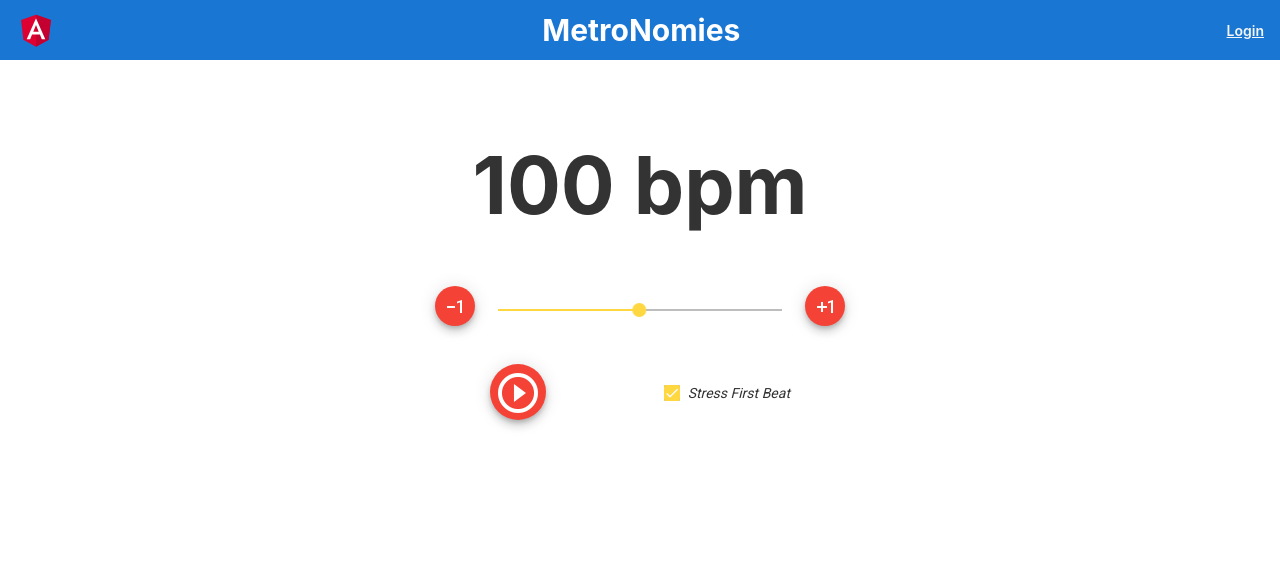
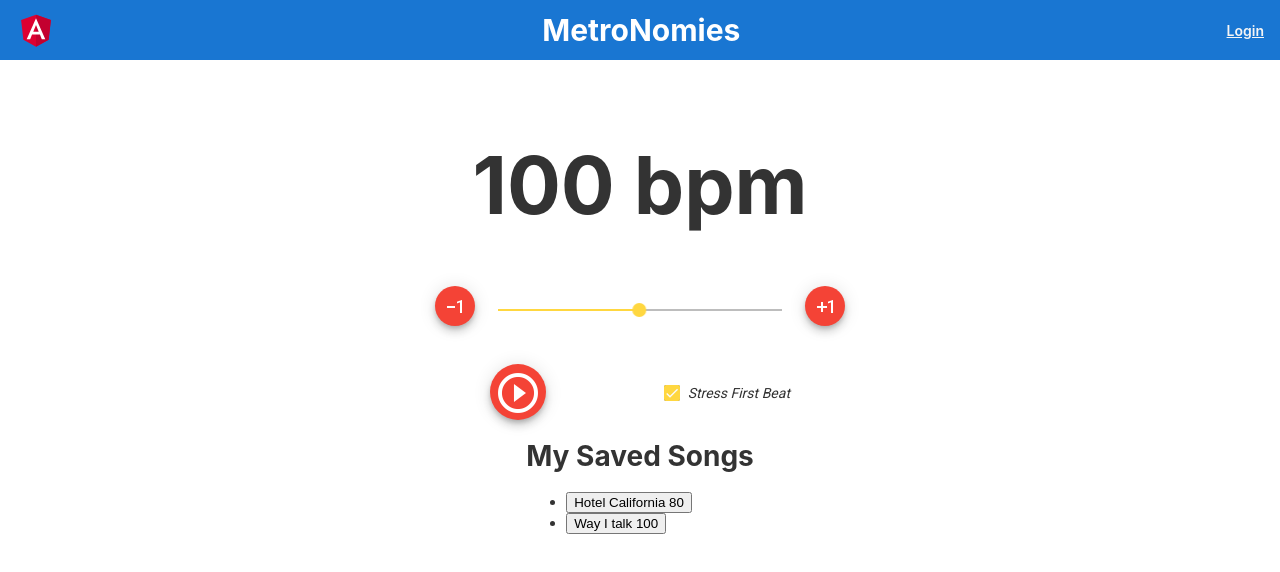
Before and after one commit to pdunbar1999/Metronome, an Angular app: page /home in a window 1280 px wide. Shown: the top 572 px of the page. Built offline with nearby package versions, Linux system fonts and the light colour scheme.

Commit message:
Can change songs, need to be able to add and define what it means for a song to not be selected and just use the metronome

```diff
--- a/src/app/metr/metr.component.html
+++ b/src/app/metr/metr.component.html
@@ -33,9 +33,7 @@
     </div>
 
 
-
-
-
+    <app-saved-beats (songChanged)="songChangedHandler($event)"></app-saved-beats>
 </div>
 
 
--- a/src/app/metr/metr.component.ts
+++ b/src/app/metr/metr.component.ts
@@ -1,5 +1,6 @@
 import { Component, OnInit } from '@angular/core';
 import { interval, Subscription } from 'rxjs';
+import { Song } from '../models/Songs';
 
 @Component({
   selector: 'app-metr',
@@ -29,6 +30,12 @@ export class MetrComponent {
   subscription: Subscription;
   stressFirstBeat = true;
 
+
+  //Called when a song is selected from the child component saved-beats
+  songChangedHandler(song: Song) {
+    this.value = song.BPM;
+    this.stressFirstBeat = song.stressFirstBeat;
+  }
 
   //Emits values from 0 to infinity at a given interval
   timerObservable = interval(60000/this.value);
--- /dev/null
+++ b/src/app/models/Songs.ts
@@ -0,0 +1,22 @@
+export interface Song {
+    id: number;
+    name: string;
+    BPM: number;
+    stressFirstBeat: boolean;
+}
+
+
+export const listOfSongs: Song[] = [
+    {
+        id: 0,
+        name: "Hotel California",
+        BPM: 80,
+        stressFirstBeat: true
+    },
+    {
+        id: 1,
+        name: "Way I talk",
+        BPM: 100,
+        stressFirstBeat: false
+    }
+]
--- a/src/app/saved-beats/saved-beats.component.html
+++ b/src/app/saved-beats/saved-beats.component.html
@@ -1 +1,16 @@
-<p>saved-beats works!</p>
+<div>
+    <h1>My Saved Songs</h1>
+
+    <div *ngIf="selectedSong">
+        <h3>Currently Selected Song: {{selectedSong.name | uppercase}} </h3>
+    </div>
+
+    <ul>
+        <li *ngFor="let song of listOfSongs">
+            <button [class.selected]="song === selectedSong" type="button" (click)="onSelect(song)">
+                <span>{{song.name}}</span>
+                <span> {{song.BPM}}</span>
+            </button>
+        </li>
+    </ul>
+</div>
--- a/src/app/saved-beats/saved-beats.component.ts
+++ b/src/app/saved-beats/saved-beats.component.ts
@@ -1,4 +1,7 @@
 import { Component, OnInit } from '@angular/core';
+import { SongListService } from '../services/song-list.service';
+import { Song } from '../models/Songs';
+import { Output, EventEmitter } from '@angular/core';
 
 @Component({
   selector: 'app-saved-beats',
@@ -7,9 +10,34 @@ import { Component, OnInit } from '@angular/core';
 })
 export class SavedBeatsComponent implements OnInit {
 
-  constructor() { }
+  //DI
+  constructor(private songListService: SongListService) { }
+
+
+  //To send back to parent component
+  @Output() songChanged: EventEmitter<Song> = new EventEmitter()
 
   ngOnInit(): void {
+    this.getListOfSongs();
+  }
+
+  //What song the user selects from the list
+  selectedSong?: Song;
+
+  //Selects a different song
+  onSelect(song: Song): void {
+    this.selectedSong = song;
+    //Emits event to parent component to change the BPM
+    this.songChanged.emit(song);
+  }
+
+  //Empty list
+  listOfSongs: Song[] = []
+
+
+  //Subscirbes to the observable
+  getListOfSongs(): void {
+    this.songListService.getSongList().subscribe(list => this.listOfSongs = list);
   }
 
 }
--- /dev/null
+++ b/src/app/services/song-list.service.ts
@@ -0,0 +1,36 @@
+import { Injectable } from '@angular/core';
+import { Song, listOfSongs } from '../models/Songs'
+import { Observable, of } from 'rxjs';
+
+@Injectable({
+  providedIn: 'root'
+})
+export class SongListService {
+
+  constructor() { }
+
+
+
+  // listOfSongs: Song[]=[]
+
+
+  // addSong(song: Song) {
+  //   this.listOfSongs.push(song);
+  // }
+
+  // removeSong(songID) {
+  //   this.listOfSongs.filter(id => {
+  //     if (id != songID) {
+  //       return id;
+  //     }
+  //   })
+  // }
+
+  getSongList(): Observable<Song[]> {
+    const songs = of(listOfSongs)
+    return songs;
+  }
+
+
+
+}
```
Also changed, not shown: 1 other file (tests, documents, lock files or other folders).
